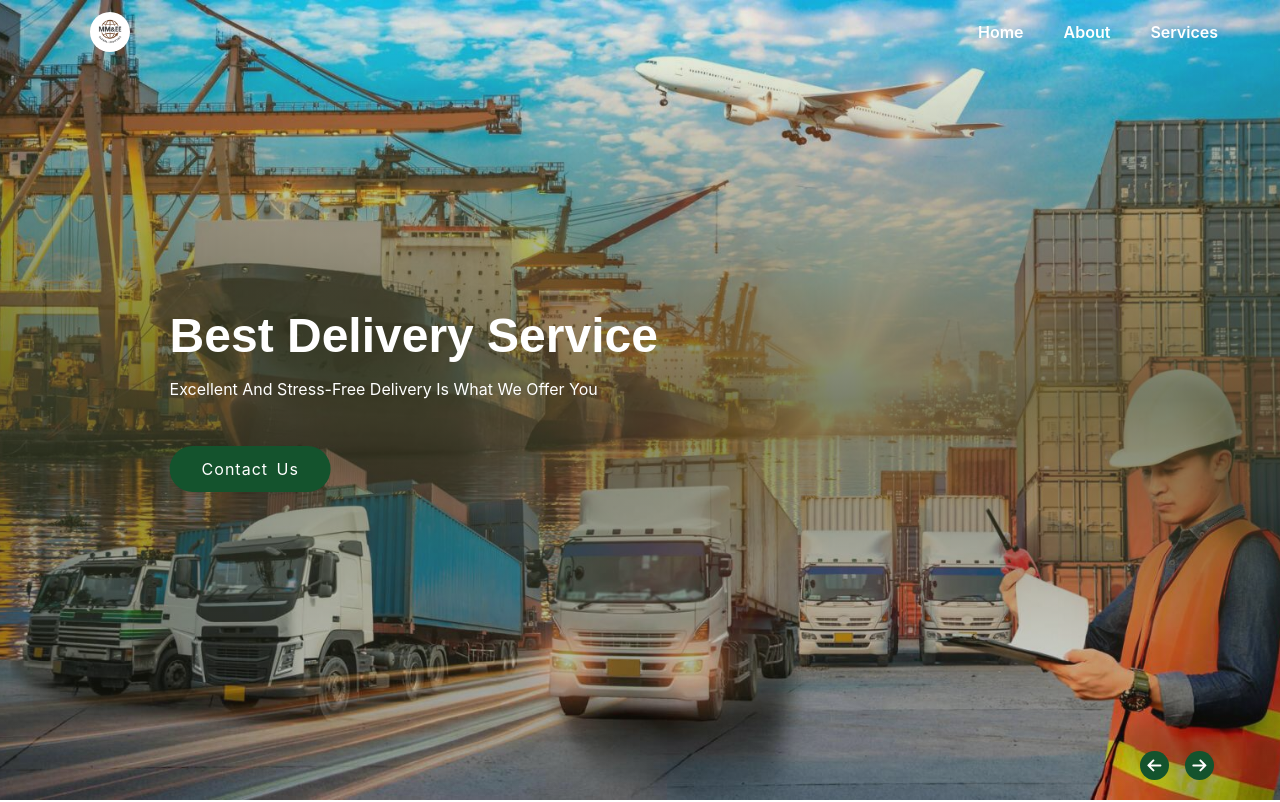
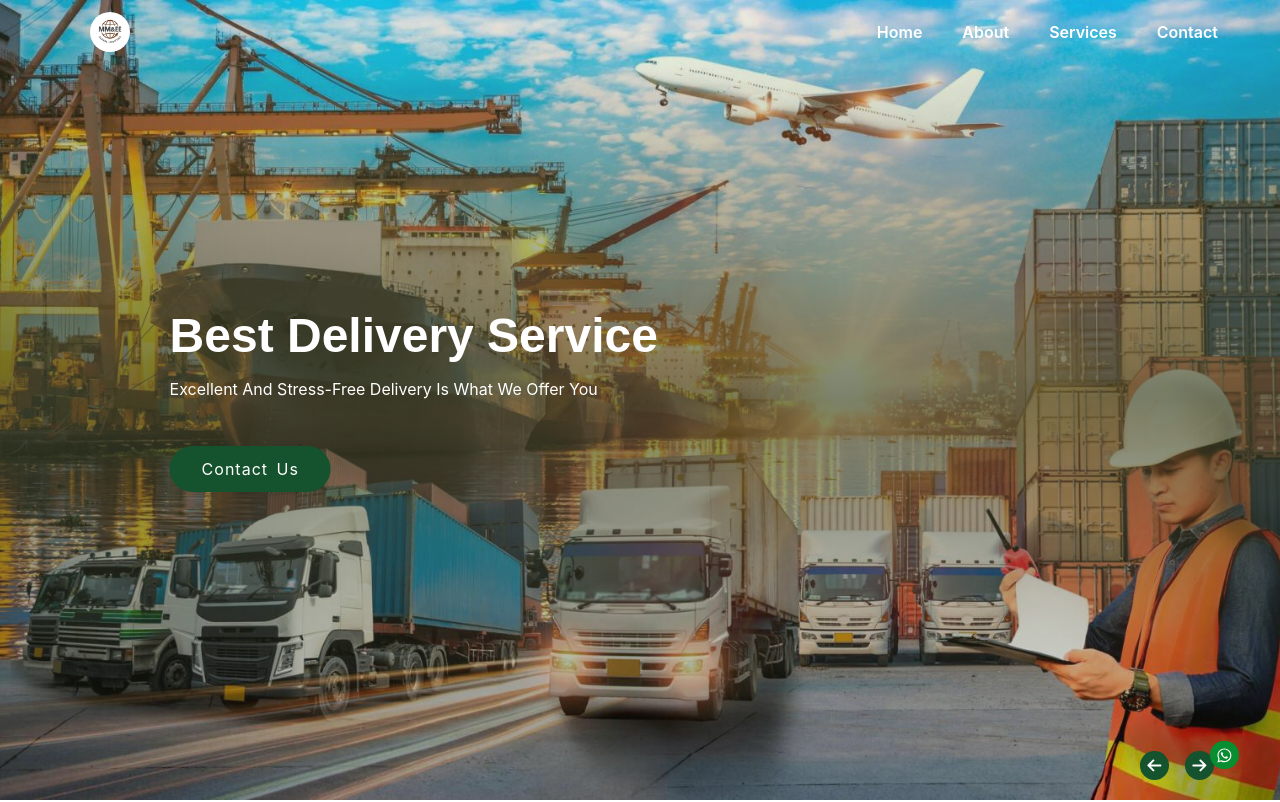
Before and after one commit to IfeomaBlessing/logistics, a React (Vite) app: page / in a window 1280 px wide. Shown: the top 802 px of the page. Built offline with nearby package versions, Linux system fonts and the light colour scheme.

Commit message:
Gradually progressing

```diff
--- a/package.json
+++ b/package.json
@@ -11,6 +11,7 @@
   },
   "dependencies": {
     "@fortawesome/fontawesome-svg-core": "^6.5.2",
+    "@fortawesome/free-brands-svg-icons": "^6.7.2",
     "@fortawesome/free-solid-svg-icons": "^6.5.2",
     "@fortawesome/react-fontawesome": "^0.2.0",
     "react": "^18.2.0",
--- a/src/App.css
+++ b/src/App.css
@@ -95,6 +95,23 @@ p, li{
   display: block;
 }
 
+.whatsapp-float {
+  position: fixed;
+  bottom: 20px;
+  right: 20px;
+  z-index: 999;
+  width: 50px;
+  height: 50px;
+  cursor: pointer;
+  transition: transform 0.3s ease;
+}
+
+.whatsapp-float:hover {
+  transform: scale(1.1);
+}
+.whatsapp-float .icon{
+  background-color:rgb(8, 141, 48);
+}
 
 
 @media (max-width: 1199px) {
@@ -171,7 +188,15 @@ p, li{
     font-size:0.95rem;
     line-height:1.6;
   }
+
+
+  .whatsapp-float {
+    font-size: 2rem;
+    bottom: 15px;
+    right: 15px;
+  }
 }
+
 
 
 @media screen and (max-width:450px){
--- a/src/Components/contact/Contact.jsx
+++ b/src/Components/contact/Contact.jsx
@@ -7,7 +7,7 @@ import image from '../../assets/images/contact_img.jpeg'
 const Contact = () => {
   return (
           <>
-          <section className='about-page margin'>
+          <section id="contact" className='about-page margin'>
 
 
         <div className="aboutBox flex" style={{alignItems:'flex-start'}}>
--- a/src/Components/navbar/Navbar.jsx
+++ b/src/Components/navbar/Navbar.jsx
@@ -46,12 +46,10 @@ const Navbar = ({scroll}) => {
                           Services</Link>
                     </li>
 
-                    {/* <li>
-                        <Link to="/Contact" className= 'navlink'
+                    <li>
+                    <a href="#contact" className= "navlink">Contact</a>
 
-                         onClick ={clickMenu}>
-                          Contact</Link>
-                    </li> */}
+                    </li>
 
             </ul>
 
--- a/src/layout/Layout.jsx
+++ b/src/layout/Layout.jsx
@@ -1,12 +1,13 @@
 import React, {useState} from 'react'
 import { Routes, Route } from 'react-router-dom';
-// import './App.css'
 import Hero from '../Components/hero/Hero'
 import Navbar from '../Components/navbar/Navbar'
 import Service from '../Components/service/Service'
 import Contact from '../Components/contact/Contact'
 import Footer from '../Components/footer/Footer'
 import About from "../Components/about/About"
+import { FontAwesomeIcon } from '@fortawesome/react-fontawesome';
+import { faWhatsapp } from '@fortawesome/free-brands-svg-icons'
 
 const Layout=()=> {
     const [scroll, setScroll] = useState(false)
@@ -27,11 +28,20 @@ const Layout=()=> {
       <Route path="/" element={<Hero />} />
       <Route path="/about" element={<About />} />
       <Route path="/services" element={<Service />} />
-      <Route path="/contact" element={<Contact />} />
     </Routes>
 
 
        <Contact/>
+       {/* WhatsApp Chat Icon */}
+<a
+  href="https://wa.me/2348055844640"
+  target="_blank"
+  rel="noopener noreferrer"
+  className="whatsapp-float"
+>
+
+     <FontAwesomeIcon icon={ faWhatsapp} className='icon'/>
+</a>
       <Footer/>
     </>
   )
```
Also changed, not shown: 1 other file (tests, documents, lock files or other folders).
